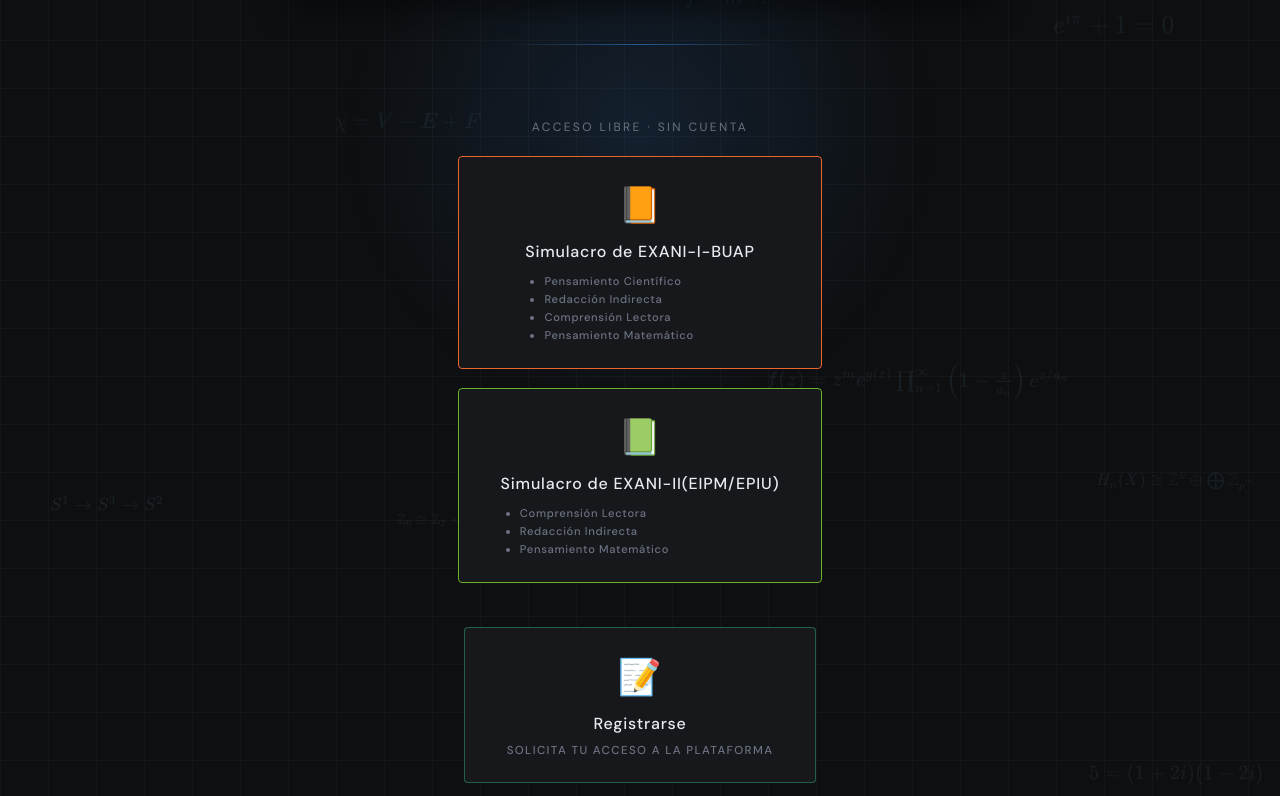
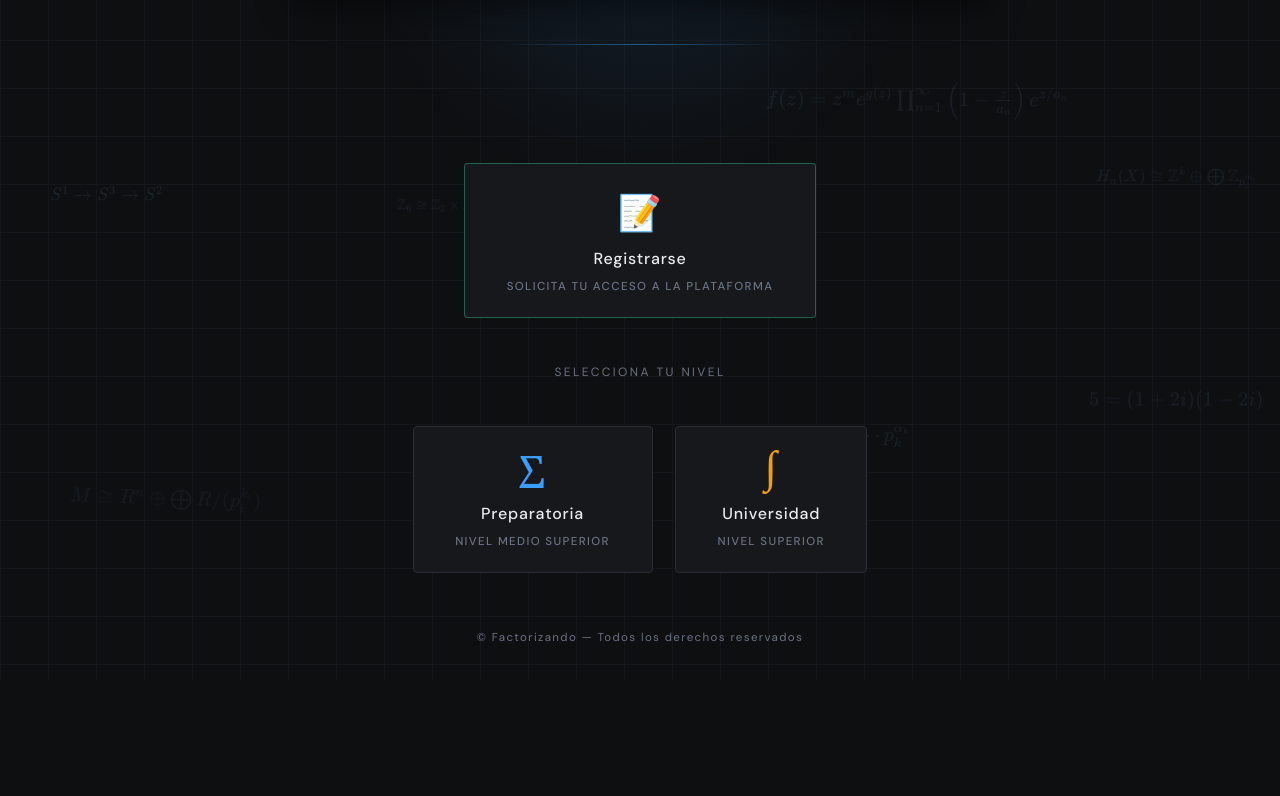
Before and after one commit to factorizando/factorizando, a React (Vite) app: page /#/ in a window 1280 px wide. Shown: the part 824-1620 px from the top of the page. After the commit the page ends 1503 px from the top, so only its background shows below. Built offline with nearby package versions, Linux system fonts and the light colour scheme; no server answers.

Commit message:
Quitamos algunos elementos en la página principal

```diff
--- a/src/pages/Home.jsx
+++ b/src/pages/Home.jsx
@@ -419,9 +419,9 @@
           <div className="divider"></div>
 
           <div style={{ marginTop: "1.8rem", textAlign: "center" }}>
-            <p className="section-label" style={{ marginBottom: "1.2rem" }}>
+            {/* <p className="section-label" style={{ marginBottom: "1.2rem" }}>
               Acceso libre · Sin cuenta
-            </p>
+            </p> */}
 
             {/* Grid de cuestionarios */}
             <div
@@ -435,7 +435,7 @@
                 margin: "0 auto",
               }}
             >
-              {/* EXANI-I */}
+              {/* EXANI-I
               <Link
                 to="/exani-i"
                 className="btn"
@@ -479,10 +479,10 @@
                     <li>Pensamiento Matemático</li>
                   </ul>
                 </div>
-              </Link>
+              </Link> */}
 
               {/* EXANI-II */}
-              <Link
+              {/* <Link
                 to="/exani-ii"
                 className="btn"
                 style={{
@@ -524,7 +524,7 @@
                     <li>Pensamiento Matemático</li>
                   </ul>
                 </div>
-              </Link>
+              </Link> */}
             </div>
           </div>
 
```
